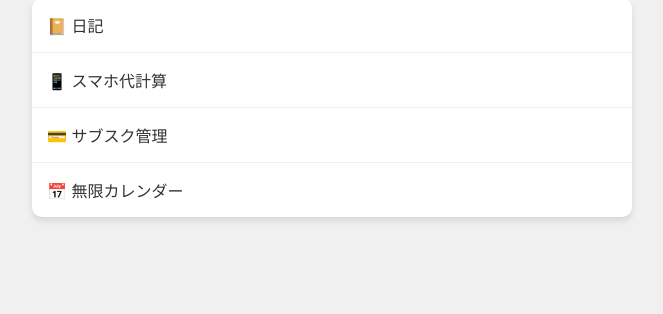
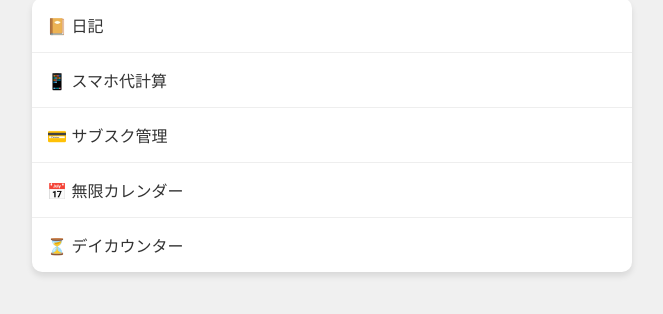
Before and after one commit to buzomo/toh-home, a plain HTML site: page index.html in a window 1280 px wide. Shown: the part 102-416 px from the top of the page, without its empty margins (308-971 px from the left). Drawn offline with Linux system fonts and the light colour scheme.

Commit message:
Update index.html

```diff
--- a/index.html
+++ b/index.html
@@ -54,6 +54,9 @@
         <a href="https://toh-cal.vercel.app/" class="app-link">
             📅 無限カレンダー
         </a>
+        <a href="https://d-day-counter.vercel.app/" class="app-link">
+            ⏳ デイカウンター
+        </a>
     </div>
 </body>
 </html>
```
